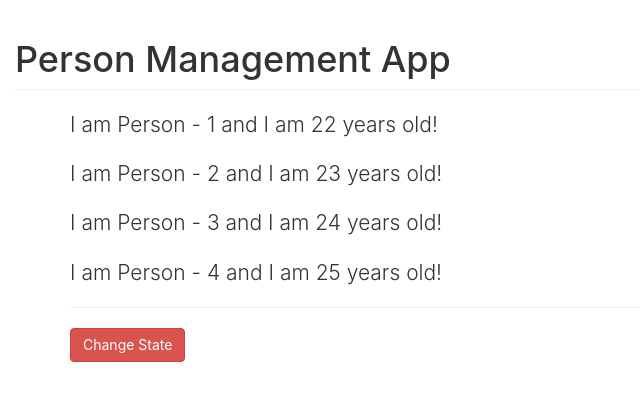
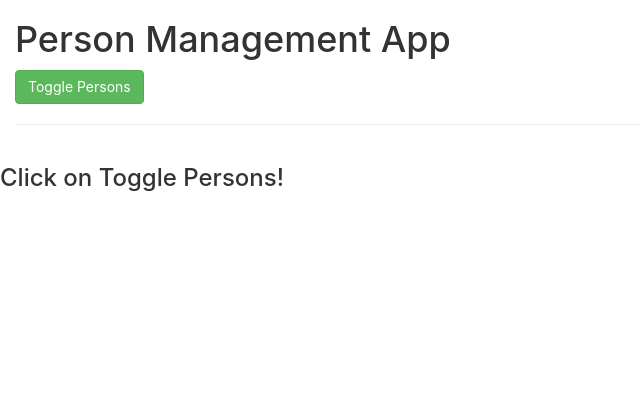
Before and after one commit to arunkudiyal/cu_09_react_01, a React (Create React App) app: page / in a window 1280 px wide. Shown: the top 400 px of the page, without its empty margins (0-640 px from the left). Built offline with nearby package versions, Linux system fonts and the light colour scheme.

Commit message:
Conditional Rendering

```diff
--- a/src/App.js
+++ b/src/App.js
@@ -9,35 +9,84 @@ class App extends Component {
       {name: 'Person - 2', age: 23},
       {name: 'Person - 3', age: 24},
       {name: 'Person - 4', age: 25},
-    ]
+    ],
+    showPersons: false
   }
 
   onChangeNameHandler = () => {
     // DONOT MUTATE THE STATES DIRECTLY
-    this.state.persons[1].name = 'Person - 0'
-    this.state.persons[1].age =  '0'
+    // this.state.persons[1].name = 'Person - 0'
+
+    this.setState({
+      persons: [
+        {name: 'Person - One', age: 22},
+        {name: 'Person - Two', age: 23},
+        {name: 'Person - Three', age: 24},
+        {name: 'Person - Four', age: 25},
+      ]
+    })
+  }
+
+  onClickHandler = () => {
+    console.log('Button 1 was clicked!')
+  }
+
+  onShowPersons = () => {
+    let stateValue = this.state.showPersons
+    this.setState({ showPersons: !stateValue })
+  }
+
+  onSetName = (event) => {
+    this.setState({
+      persons: [
+        {name: 'Person - One', age: 22},
+        {name: event.target.value, age: 23},
+        {name: 'Person - Three', age: 24},
+        {name: 'Person - Four', age: 25},
+      ]
+    })
   }
 
   render() {
-    // JSX
-    return (
-      <div>
-        <div className="container-fluid">
-          <h1 className='page-header'>Person Management App</h1>
-        </div>
+    // JavaScript
+    let persons = ( <h3>Click on Toggle Persons!</h3> )
+
+    if(this.state.showPersons) {
+      persons = (
         <div className='container'>
-          <Person name={this.state.persons[0].name} age={this.state.persons[0].age} />
+          <Person
+            name={this.state.persons[0].name}
+            age={this.state.persons[0].age} />
 
-          <Person name={this.state.persons[1].name} age={this.state.persons[1].age} />
+          <Person
+            name={this.state.persons[1].name}
+            age={this.state.persons[1].age}
+            changed={(e) => this.onSetName(e)} />
 
-          <Person name={this.state.persons[2].name} age={this.state.persons[2].age} />
+          <Person
+            name={this.state.persons[2].name}
+            age={this.state.persons[2].age} />
 
-          <Person name={this.state.persons[3].name} age={this.state.persons[3].age} />
+          <Person
+            name={this.state.persons[3].name}
+            age={this.state.persons[3].age} />
 
           <hr />
 
-          <button className='btn btn-danger'>Change State</button>
+          <button onClick={this.onChangeNameHandler} className='btn btn-danger'>Change State</button>
         </div>
+      )
+    }
+
+    return (
+      // JSX
+      <div>
+        <div className="container-fluid">
+          <h1>Person Management App</h1>
+          <button onClick={this.onShowPersons} className='btn btn-success'>Toggle Persons</button>
+          <hr />
+        </div>
+        { persons }
       </div>
     )
   }
--- /dev/null
+++ b/src/Person/Person.css
@@ -0,0 +1,6 @@
+#my-person-div {
+    border: 3px solid gray;
+    border-radius: 5px;
+    padding: 10px;
+    margin: 15px
+}
--- a/src/Person/Person.jsx
+++ b/src/Person/Person.jsx
@@ -1,6 +1,12 @@
+import './Person.css'
+
 const Person = (props) => {
-    return(
-        <p className="lead">I am {props.name} and I am {props.age} years old!</p>
+    return (
+        <div id='my-person-div'>
+            <p onClick={props.clicked} className="lead">I am {props.name} and I am {props.age} years old!</p> <br />
+
+            <input onChange={(e) => props.changed(e)} className='form-control' type="text" placeholder='enter the new name...' />
+        </div>
     )
 }
 export default Person;
```
Also changed, not shown: index2.html (indentation only).
